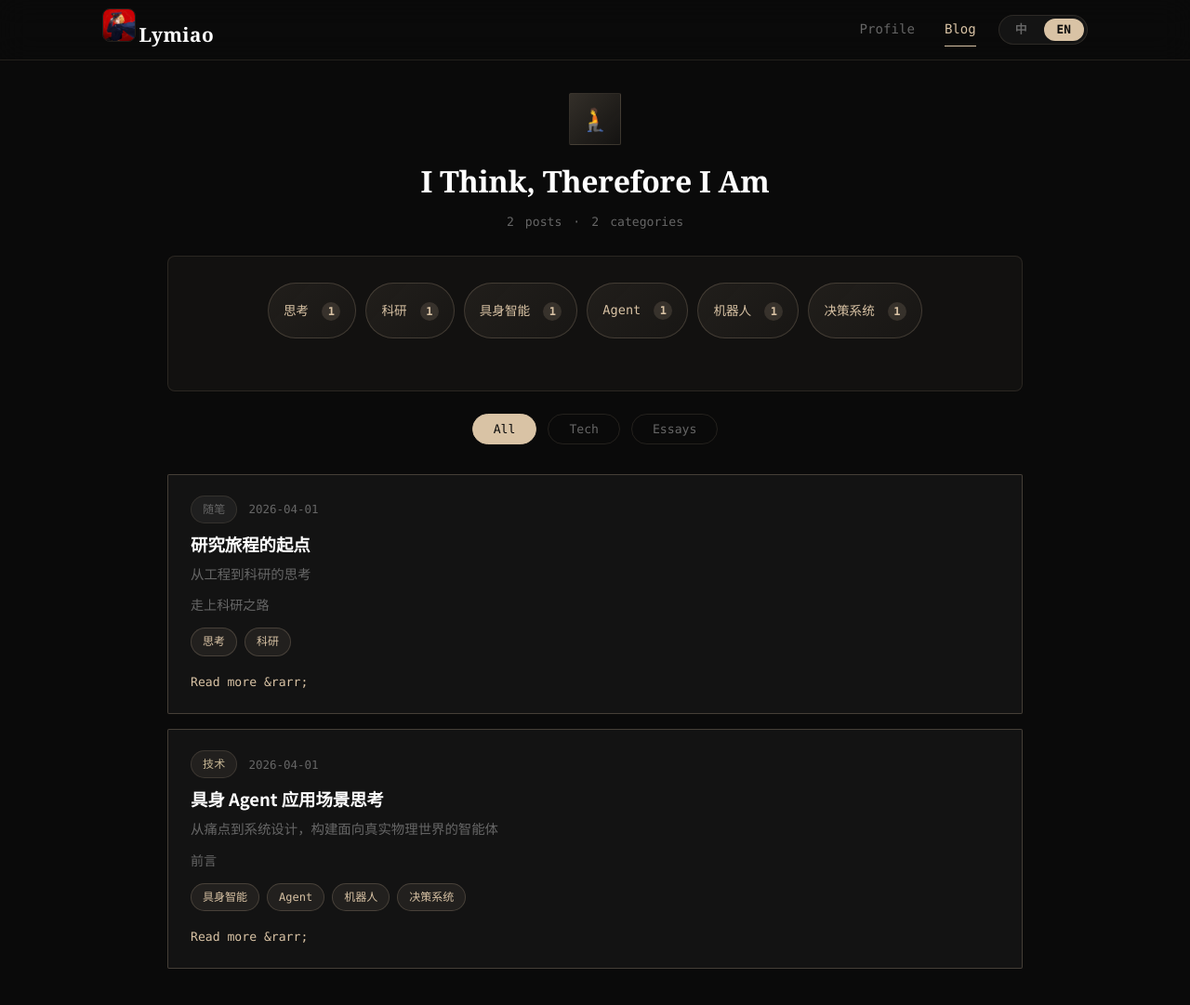
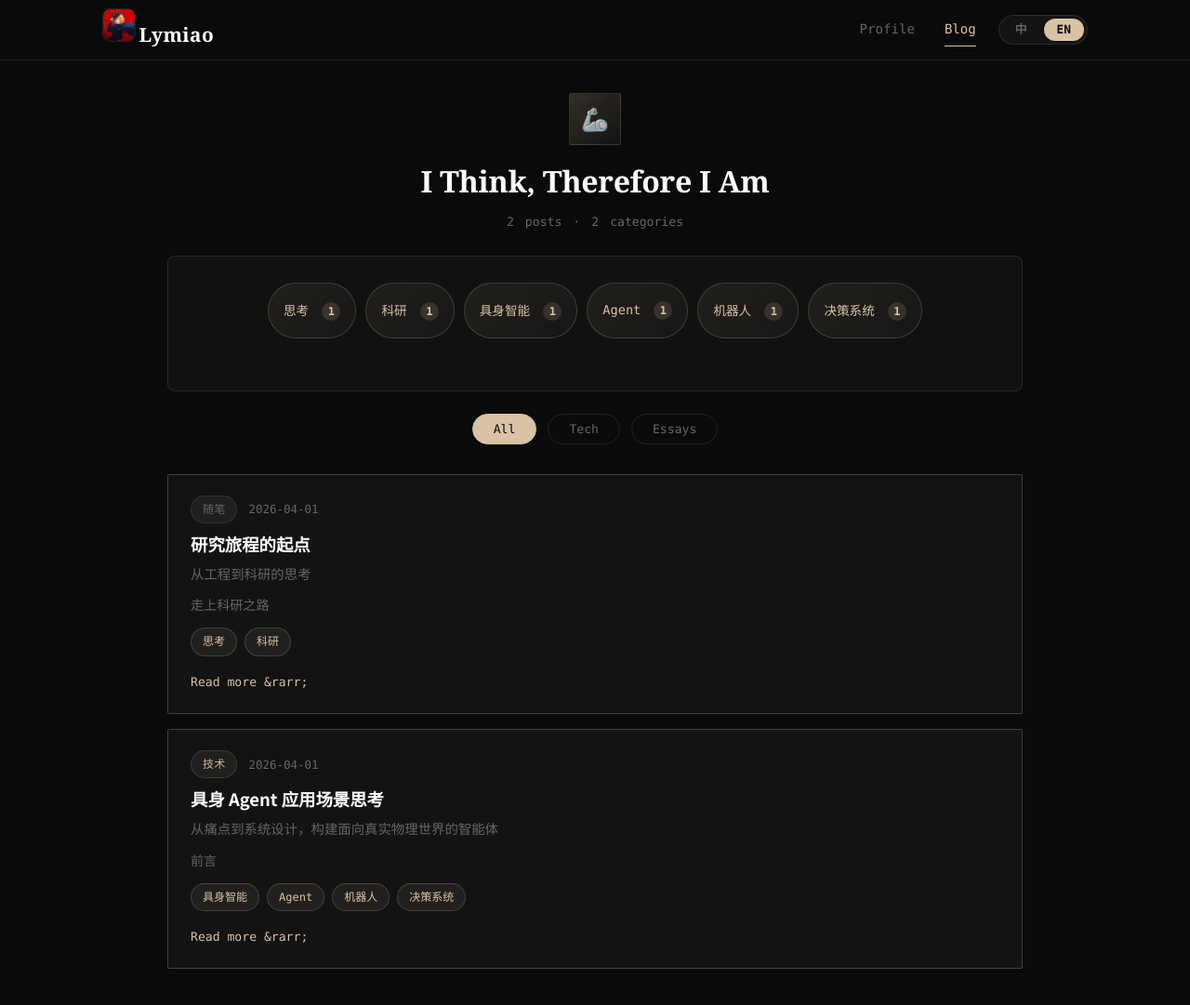
Before and after one commit to KAG778/Lymiao.github.io, a Jekyll site: the page built from blog/index.html, in a window 1280 px wide and 1098 px high. Shown: the top 1081 px of the window at 93% size. Built offline with Jekyll 4.4.1, drawn with Linux system fonts in a browser that asks for light colours.

```diff
--- a/blog/index.html
+++ b/blog/index.html
@@ -6,7 +6,7 @@ permalink: /blog/
 ---
 <div class="container blog-container">
   <div class="blog-header">
-    <div class="blog-icon">&#129486;</div>
+    <div class="blog-icon">&#129470;</div>
     <h1 class="blog-title" data-i18n="blog.title">我思故我在</h1>
     <div class="blog-stats">
       <span class="blog-stats-num">{{ site.posts.size }}</span>
```
